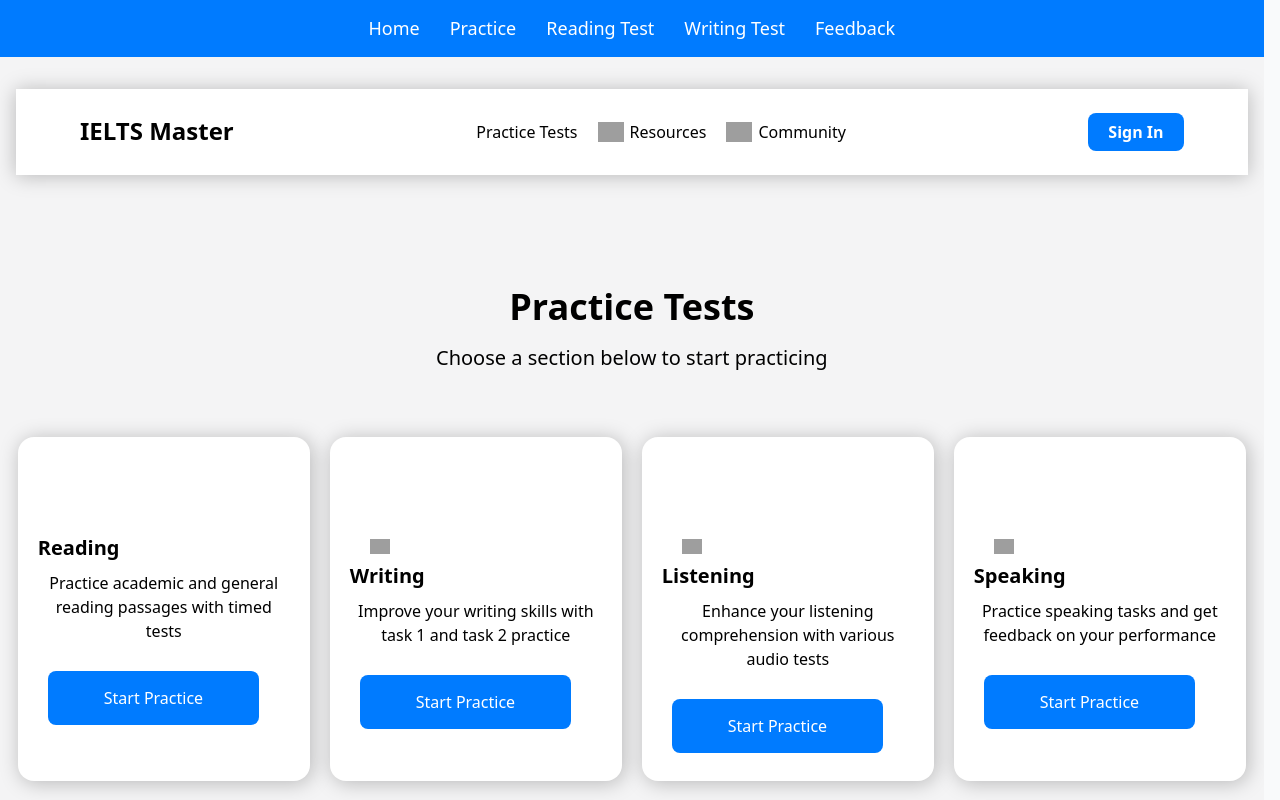
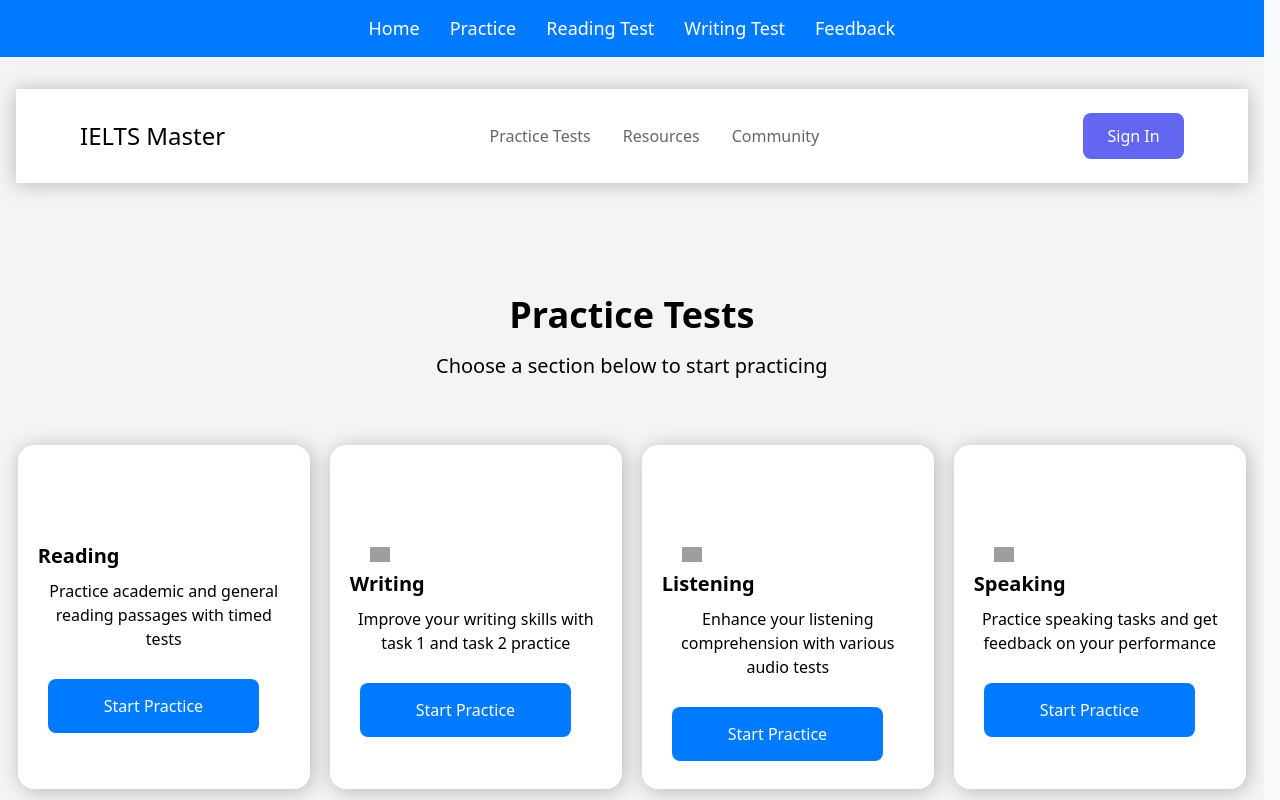
Before and after one commit to DhruvilCG/ielts_preparation, a React (Vite) app in the folder frontend/vite_app/: page /practice in a window 1280 px wide. Shown: the top 800 px of the page. Built offline with nearby package versions, Linux system fonts and the light colour scheme; grey boxes are pictures that could not be loaded.

Commit message:
Update navigation links in LandingPage and Practice components

```diff
--- a/frontend/vite_app/src/components/LandingPage.jsx
+++ b/frontend/vite_app/src/components/LandingPage.jsx
@@ -1,4 +1,5 @@
 import "./styles.css"
+import {Link} from "react-router-dom"
 
 // Icons Component
 const Icon = ({ name }) => {
@@ -78,7 +79,11 @@ const App = () => {
     <div className="app">
       {/* Header */}
       <header className="header">
-        <div className="logo">IELTS Master</div>
+        <div className="logo">
+          <Link to="/" style={{ textDecoration: "none", color: "inherit" }}>
+            IELTS Master
+          </Link>
+        </div>
         <nav className="nav">
           <a href="#">Practice Tests</a>
           <a href="#">Resources</a>
--- a/frontend/vite_app/src/components/Practice.jsx
+++ b/frontend/vite_app/src/components/Practice.jsx
@@ -1,31 +1,22 @@
 import React from "react";
 import PropTypes from "prop-types";
 import "./practice.css";
+import { Link } from "react-router-dom";
 
 const Header = ({ title }) => (
   <header className="header">
-    <div className="headerTitle">{title}</div>
-    <nav className="headerNav">
-      <div>Practice Tests</div>
-      <div className="headerNavItem">
-        <img
-          src="https://cdn.builder.io/api/v1/image/assets/87aa91620a9b427788914d3789c308bf/7b8e4d378efb0b70ff2772658d14202d586f97c3ee6c442971e7555cb4df18a2?apiKey=87aa91620a9b427788914d3789c308bf&"
-          alt=""
-          className="headerNavIcon"
-        />
-        <div>Resources</div>
-      </div>
-      <div className="headerNavItem">
-        <img
-          src="https://cdn.builder.io/api/v1/image/assets/87aa91620a9b427788914d3789c308bf/2fbd5d16cf2a0141f3888351e6aa1bbdb4b2ad8e1fc1ed698a561bb6e20a2dce?apiKey=87aa91620a9b427788914d3789c308bf&"
-          alt=""
-          className="headerNavIcon"
-        />
-        <div>Community</div>
-      </div>
-    </nav>
-    <button className="signInButton">Sign In</button>
-  </header>
+        <div className="logo">
+          <Link to="/" style={{ textDecoration: "none", color: "inherit" }}>
+            IELTS Master
+          </Link>
+        </div>
+        <nav className="nav">
+          <a href="#">Practice Tests</a>
+          <a href="#">Resources</a>
+          <a href="#">Community</a>
+        </nav>
+        <button className="sign-in-btn">Sign In</button>
+      </header>
 );
 
 const PracticeSection = ({ title, description, iconSrc }) => (
--- a/frontend/vite_app/src/components/Practice/Reading-practice.jsx
+++ b/frontend/vite_app/src/components/Practice/Reading-practice.jsx
@@ -1,14 +1,17 @@
 import { ArrowLeft, Book, Clock, Trophy, CheckCircle2 } from "lucide-react";
 import "./practice.css";
+import {Link} from "react-router-dom" ;
 
 const ReadingPractice = () => {
   return (
     <div className="container">
       <div className="content">
-        <button className="back-button">
-          <ArrowLeft className="h-4 w-4" />
-          Back to Practice Modules
-        </button>
+        <Link to="/practice">
+          <button className="back-button" >
+            <ArrowLeft className="h-4 w-4" />
+            Back to Practice Modules
+          </button>
+        </Link>
 
         <div className="header">
           <h1>IELTS Reading Practice</h1>
```
